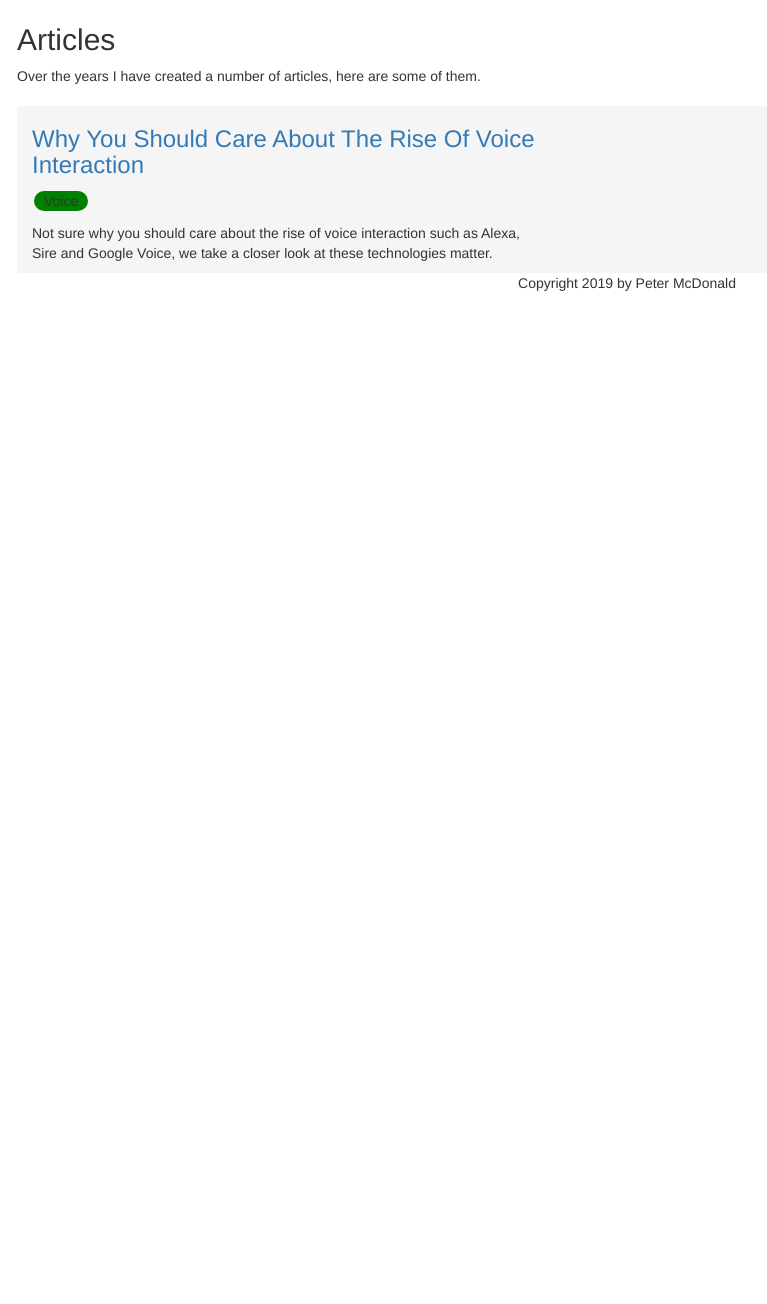
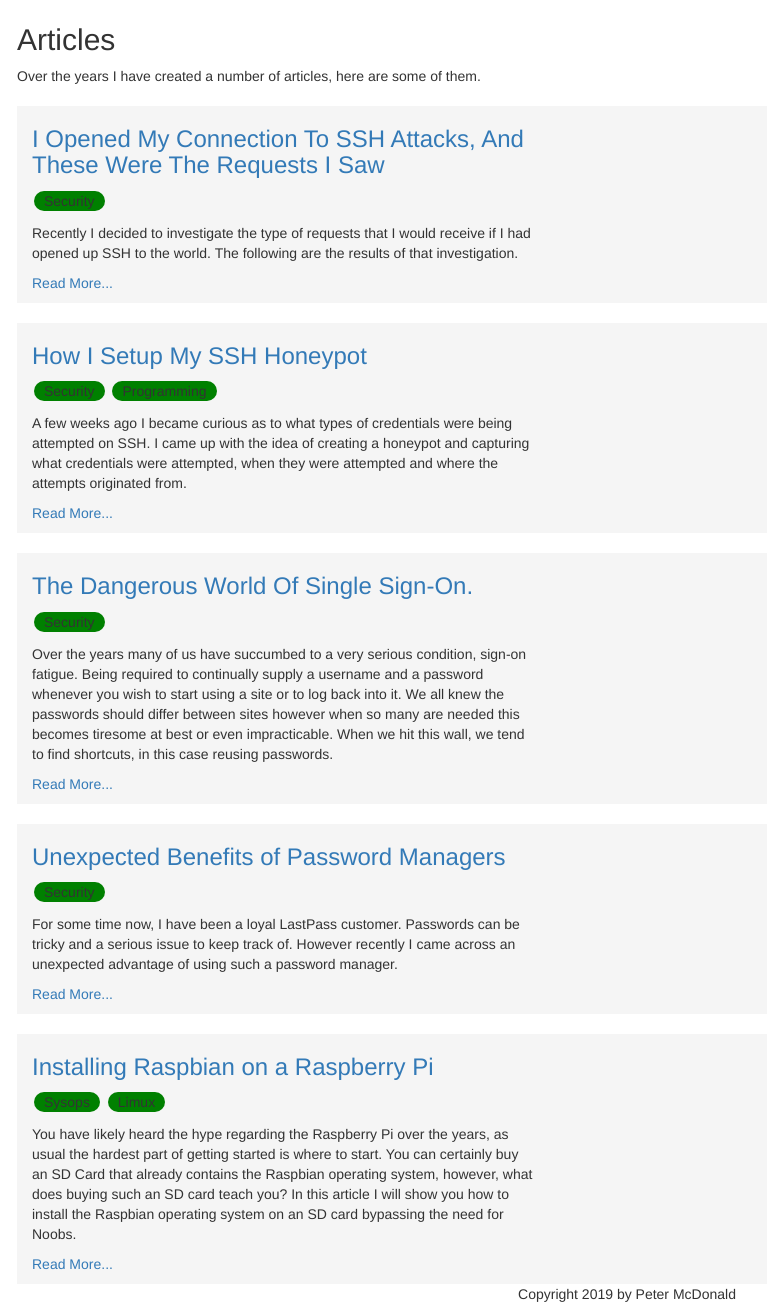
Before and after one commit to PeterMcD/PeterMcD.github.io, a plain HTML site: page articles.html in a window 1280 px wide. Shown: the part 69-1373 px from the top of the page, without its empty margins (13-780 px from the left). Before the commit the page ends 800 px from the top, so only its background shows below. Drawn offline with nearby package versions, Linux system fonts and the light colour scheme.

Commit message:
Added articles

```diff
--- a/articles.html
+++ b/articles.html
@@ -48,14 +48,78 @@
         <div class="project clearfix">
             <section class="project-details col-12 col-lg-8">
                 <h3>
-                    <a class="url" href="caring-about-voice.html" rel="noopener noreferrer">Why You Should Care About The Rise Of Voice Interaction</a>
+                    <a class="url" href="https://medium.com/@petermcd/i-opened-my-connection-to-ssh-attacks-and-these-were-the-requests-i-saw-a5999d62e511" rel="noopener noreferrer">I Opened My Connection To SSH Attacks, And These Were The Requests I Saw</a>
                 </h3>
                 <ul class="category-list">
-                    <li class="category voice">Voice</li>
+                    <li class="category security">Security</li>
                 </ul>
                 <p>
-                    Not sure why you should care about the rise of voice interaction such as Alexa, Sire and Google Voice, we take a closer look at these technologies matter.
+                    Recently I decided to investigate the type of requests that I would receive if I had opened up SSH to the world. The following are the results of that investigation.
                 </p>
+                <p><a href="https://medium.com/@petermcd/i-opened-my-connection-to-ssh-attacks-and-these-were-the-requests-i-saw-a5999d62e511">Read More...</a></p>
+            </section>
+        </div>
+
+        <div class="project clearfix">
+            <section class="project-details col-12 col-lg-8">
+                <h3>
+                    <a class="url" href="https://medium.com/@petermcd/how-i-setup-my-ssh-honeypot-b34b2bd3fba9" rel="noopener noreferrer">How I Setup My SSH Honeypot</a>
+                </h3>
+                <ul class="category-list">
+                    <li class="category security">Security</li>
+                    <li class="category programming">Programming</li>
+                </ul>
+                <p>
+                    A few weeks ago I became curious as to what types of credentials were being attempted on SSH. I came up with the idea of creating a honeypot and capturing what credentials were attempted, when they were attempted and where the attempts originated from.
+                </p>
+                <p><a href="https://medium.com/@petermcd/how-i-setup-my-ssh-honeypot-b34b2bd3fba9">Read More...</a></p>
+            </section>
+        </div>
+
+        <div class="project clearfix">
+            <section class="project-details col-12 col-lg-8">
+                <h3>
+                    <a class="url" href="https://medium.com/@petermcd/the-dangerous-world-of-single-sign-on-831c034b06c1" rel="noopener noreferrer">The Dangerous World Of Single Sign-On.</a>
+                </h3>
+                <ul class="category-list">
+                    <li class="category security">Security</li>
+                </ul>
+                <p>
+                    Over the years many of us have succumbed to a very serious condition, sign-on fatigue. Being required to continually supply a username and a password whenever you wish to start using a site or to log back into it. We all knew the passwords should differ between sites however when so many are needed this becomes tiresome at best or even impracticable. When we hit this wall, we tend to find shortcuts, in this case reusing passwords.
+                </p>
+                <p><a href="https://medium.com/@petermcd/the-dangerous-world-of-single-sign-on-831c034b06c1">Read More...</a></p>
+            </section>
+        </div>
+
+        <div class="project clearfix">
+            <section class="project-details col-12 col-lg-8">
+                <h3>
+                    <a class="url" href="https://medium.com/@petermcd/the-unexpected-benefits-of-password-managers-cbddde0e4313" rel="noopener noreferrer">Unexpected Benefits of Password Managers</a>
+                </h3>
+                <ul class="category-list">
+                    <li class="category security">Security</li>
+                </ul>
+                <p>
+                    For some time now, I have been a loyal LastPass customer. Passwords can be tricky and a serious issue to keep track of. However recently I came across an unexpected advantage of using such a password manager.
+                </p>
+                <p><a href="https://medium.com/@petermcd/the-unexpected-benefits-of-password-managers-cbddde0e4313">Read More...</a></p>
+            </section>
+        </div>
+
+        <div class="project clearfix">
+            <section class="project-details col-12 col-lg-8">
+                <h3>
+                    <a class="url" href="https://medium.com/@petermcd/installing-raspbian-on-a-raspberry-pi-7f75bf355043" rel="noopener noreferrer">Installing Raspbian on a Raspberry Pi</a>
+                </h3>
+                <ul class="category-list">
+                    <li class="category sysops">Sysops</li>
+                    <li class="category linux">Limux</li>
+                </ul>
+                <p>
+                    You have likely heard the hype regarding the Raspberry Pi over the years, as usual the hardest part of getting started is where to start. You can certainly buy an SD Card that already contains the Raspbian operating system, however, what does buying such an SD card teach you?
+                    In this article I will show you how to install the Raspbian operating system on an SD card bypassing the need for Noobs.
+                </p>
+                <p><a href="https://medium.com/@petermcd/installing-raspbian-on-a-raspberry-pi-7f75bf355043">Read More...</a></p>
             </section>
         </div>
 
```
Also changed, not shown: articles.js (added, +81 -0 lines), index.html (+5 -0 lines), images/socialmedia/medium.png (added).
